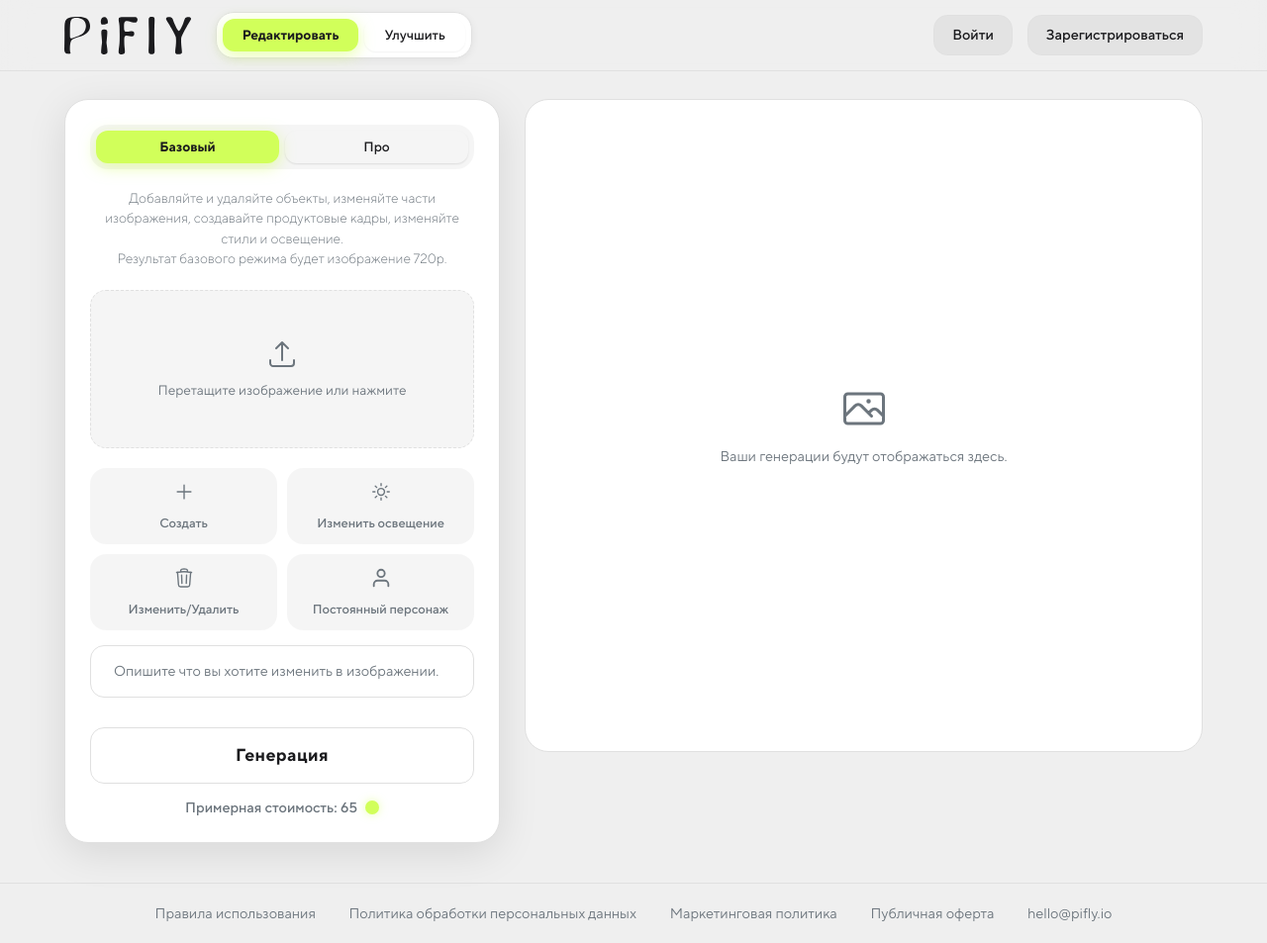
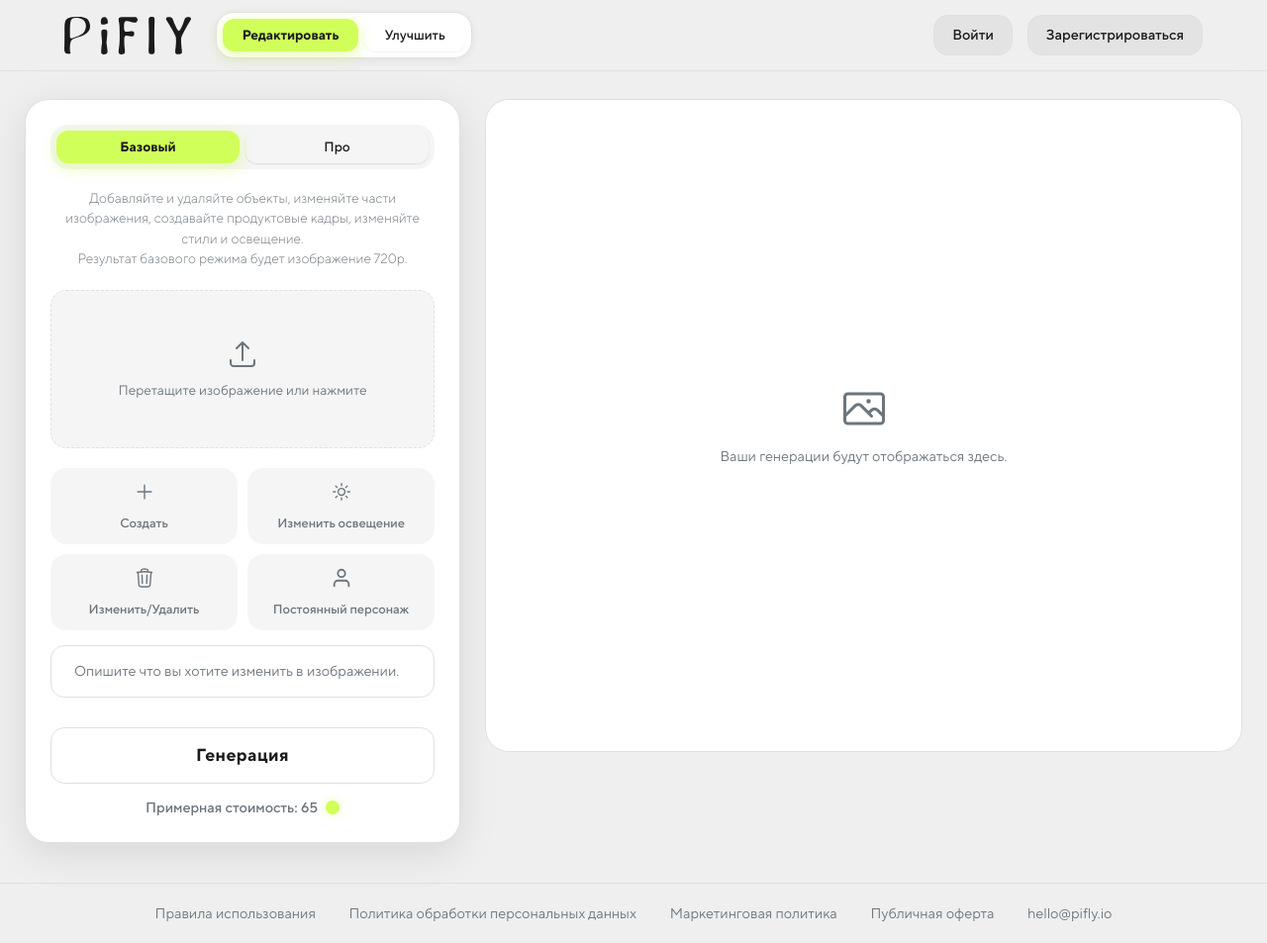
Before and after one commit to labprototypes/render-direct-project, a Python web app: template templates/index.html in a window 1280 px wide. Shown: the whole page at 99% size. Run offline with Jinja, Linux system fonts and the light colour scheme; the template is opened without the code that fills it, so the values that code supplies are empty.

Commit message:
Update base_app.html

```diff
--- a/templates/base_app.html
+++ b/templates/base_app.html
@@ -73,14 +73,38 @@
 
         body.no-scroll { overflow: hidden; }
 
+        /* Вставьте этот код вместо вашего существующего правила для .app-container */
         .app-container {
-            width: 100%; max-width: 1200px; margin: 0 auto;
-            padding: 100px 25px 40px;
-            display: flex; flex-direction: row; align-items: flex-start;
+            width: 100%;
+            margin-left: auto;
+            margin-right: auto;
+            padding: 100px 25px 40px; /* Сохраняем ваши вертикальные отступы */
+            display: flex;
+            flex-direction: row;
+            align-items: flex-start;
             gap: 25px;
             position: relative;
             z-index: 2;
             height: auto;
+
+            /* Новое свойство для плавности */
+            transition: max-width 0.3s ease-in-out;
+        }
+
+        /* Для экранов побольше, как ваш MacBook */
+        @media (min-width: 1201px) {
+            .app-container {
+                /* Увеличиваем максимальную ширину для средних экранов */
+                max-width: 1440px;
+            }
+        }
+
+        /* Для очень больших десктопных мониторов */
+        @media (min-width: 1600px) {
+            .app-container {
+                /* Устанавливаем еще больший предел */
+                max-width: 1600px;
+            }
         }
 
         body.no-scroll .app-container { height: 100vh; }
```
